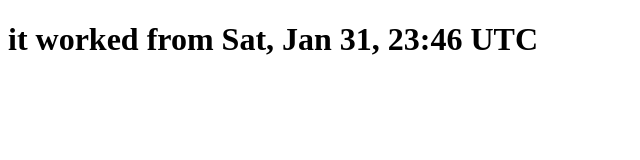
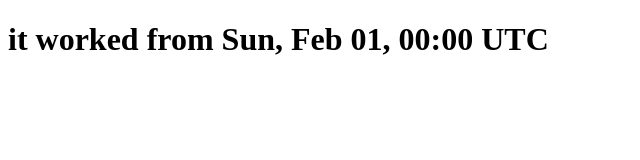
Before and after one commit to davidgriffin99/flux-pages-demo, a plain HTML site: page it_worked.html in a window 1280 px wide. Shown: the whole page, without its empty margins (0-640 px from the left). Drawn offline with Linux system fonts and the light colour scheme.

Commit message:
POC deploy it_worked.html

```diff
--- a/it_worked.html
+++ b/it_worked.html
@@ -6,6 +6,6 @@
     <title>POC It Worked</title>
   </head>
   <body>
-    <h1>it worked from Sat, Jan 31, 23:46 UTC</h1>
+    <h1>it worked from Sun, Feb 01, 00:00 UTC</h1>
   </body>
 </html>
```
